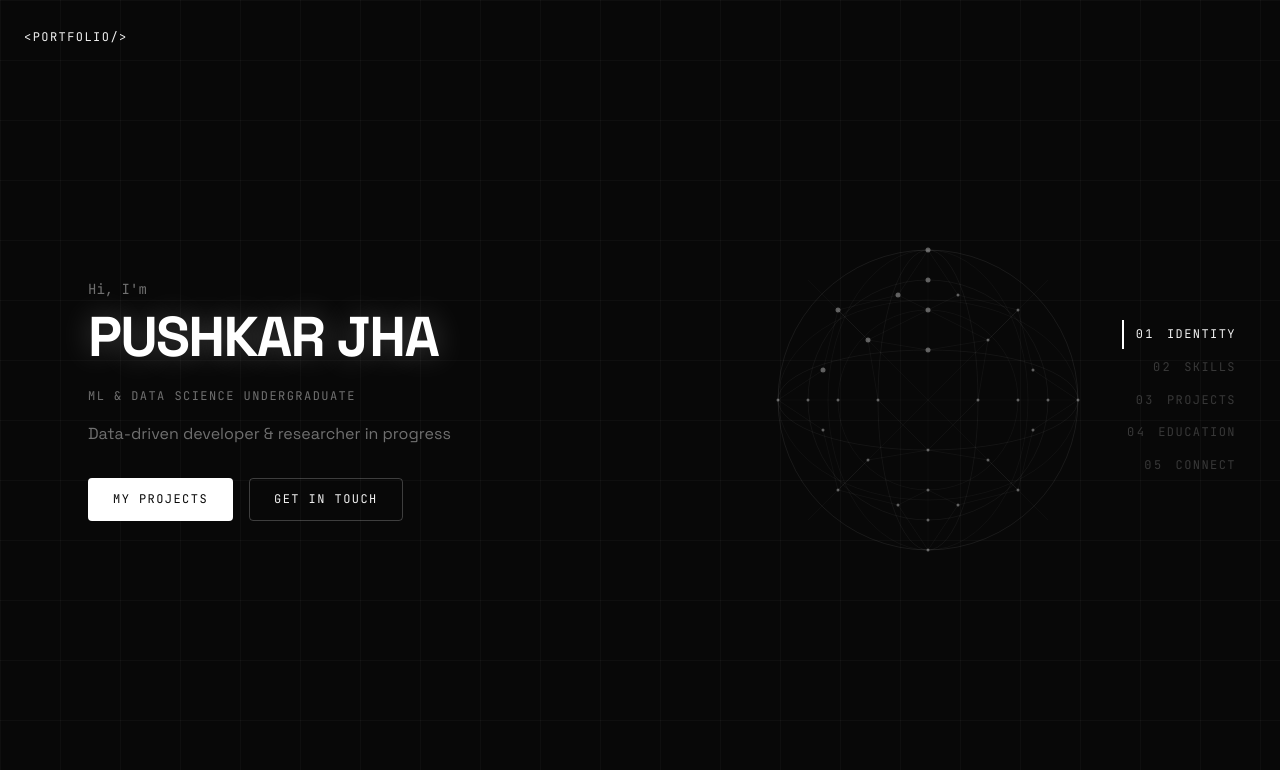
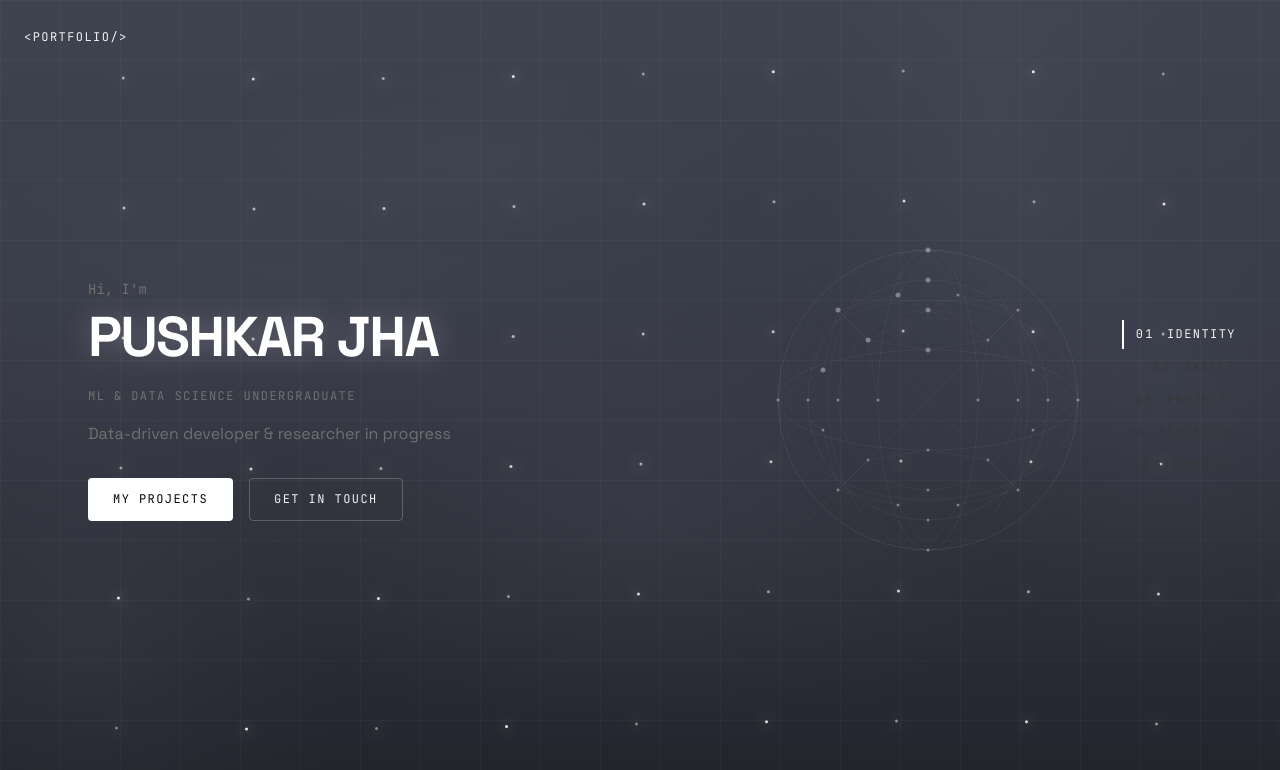
Before and after one commit to entr0py-y/Endeavor2, a Next.js app: page / in a window 1280 px wide. Shown: the top 770 px of the page. Built offline with nearby package versions, Linux system fonts and the light colour scheme.

Commit message:
feat: Integrate DotGridBackground with active section observer and performance engine

```diff
--- a/app/page.tsx
+++ b/app/page.tsx
@@ -1,12 +1,14 @@
+"use client";
+
 // ═══════════════════════════════════════
-// PAGE — section orchestrator only (no logic)
+// PAGE — section orchestrator with slide tracking
 // All data flows from portfolio.ts
 // ═══════════════════════════════════════
 
+import { useEffect, useState } from "react";
 import { portfolioData } from "@/data/portfolio";
 import Navbar from "@/components/layout/Navbar";
-import Footer from "@/components/layout/Footer";
-import ParticleBackground from "@/components/layout/ParticleBackground";
+import DotGridBackground from "@/components/ui/DotGridBackground";
 import Hero from "@/components/sections/Hero";
 import Skills from "@/components/sections/Skills";
 import Projects from "@/components/sections/Projects";
@@ -14,9 +16,35 @@ import Education from "@/components/sections/Education";
 import Connect from "@/components/sections/Connect";
 
 export default function Home() {
+  const [activeSection, setActiveSection] = useState(0);
+
+  useEffect(() => {
+    // Determine which full-page slide is currently active to feed background scaling math
+    const observer = new IntersectionObserver(
+      (entries) => {
+        entries.forEach((entry) => {
+          if (entry.isIntersecting) {
+            const id = entry.target.id;
+            const routeMap = ["identity", "skills", "projects", "education", "connect"];
+            const index = routeMap.indexOf(id);
+            if (index !== -1) setActiveSection(index);
+          }
+        });
+      },
+      { threshold: 0.5 } // Trigger precisely when slide takes over majority of viewport
+    );
+
+    const elements = document.querySelectorAll(".snap-section");
+    elements.forEach((el) => observer.observe(el));
+
+    return () => observer.disconnect();
+  }, []);
+
   return (
     <>
-      <ParticleBackground />
+      {/* Background dynamically reacts to activeSection integer */}
+      <DotGridBackground currentSection={activeSection} isInverted={false} />
+
       <Navbar items={portfolioData.navItems} />
 
       <main className="relative z-10 snap-container">
@@ -39,7 +67,6 @@ export default function Home() {
 
         <Connect data={portfolioData.connect} />
       </main>
-
     </>
   );
 }
--- /dev/null
+++ b/lib/performanceEngine.ts
@@ -0,0 +1,28 @@
+import { detectCapabilities } from "./performance";
+
+export function getPerformanceEngine() {
+    let targetFrameTime = 16.6; // Default to ~60fps
+
+    return {
+        start: () => {
+            if (typeof window !== "undefined") {
+                const caps = detectCapabilities();
+                if (caps.prefersReducedMotion) {
+                    targetFrameTime = Infinity; // Completely halt particle renders
+                } else if (!caps.canRunParticles) {
+                    targetFrameTime = 33.3; // Throttle low-end devices to 30fps
+                } else {
+                    targetFrameTime = 16.6; // Let rAF run unbounded on max specs
+                }
+            }
+        },
+        shouldRenderFrame: (lastRenderTime: number): boolean => {
+            if (targetFrameTime === Infinity) return false;
+            // Native smooth rAF handling for max frame limits without arbitrary blocking
+            if (targetFrameTime === 16.6) return true;
+
+            const now = performance.now();
+            return (now - lastRenderTime) >= targetFrameTime;
+        }
+    };
+}
```
